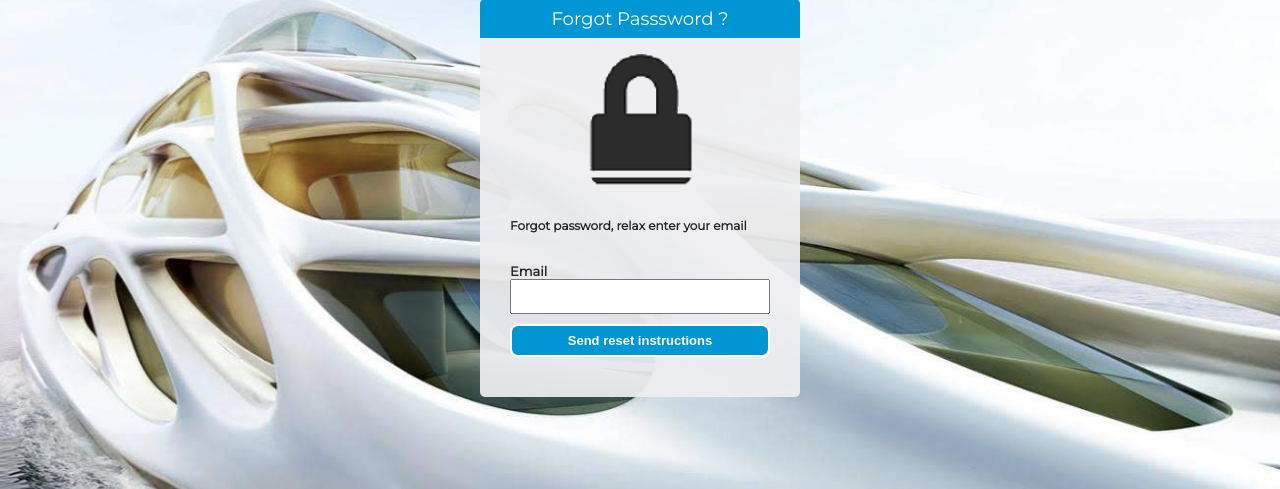
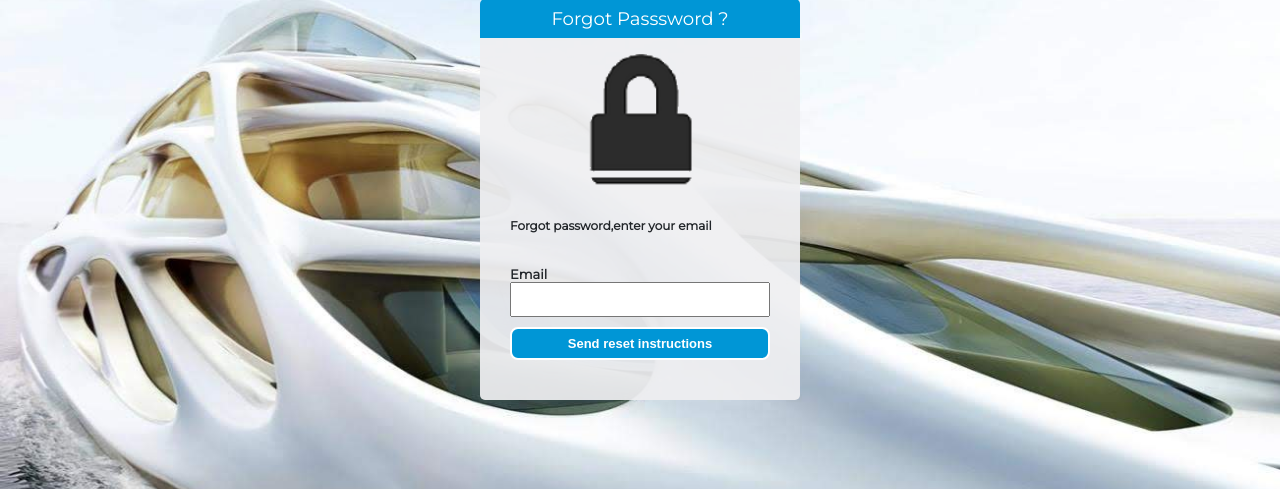
Before and after one commit to KabakiAntony/Bucketlist, a Flask app: page /u/reset in a window 1280 px wide. Shown: the part 101-590 px from the top of the page. Run offline with Flask 2, Linux system fonts and the light colour scheme; parts of the project's set-up code (start-up, migrations or seed data) failed here and were passed over; some libraries are stand-ins or nearby versions.

Commit message:
Modified various elements to smoothen styling

```diff
--- a/app/templates/index.html
+++ b/app/templates/index.html
@@ -12,7 +12,7 @@
     <link href="https://fonts.googleapis.com/css2?family=Montserrat&display=swap" rel="stylesheet">
     <link rel="icon" href="{{ url_for('static', filename='images/favicon.ico') }}" type="image/gif" sizes="48x48">
     <link rel="stylesheet" href="{{ url_for('static', filename='css/main.css') }}">
-    <script defer src="{{ url_for('static', filename='js/main.js')}}"></script>
+    <script defer src="{{ url_for('static', filename='js/signin.js')}}"></script>
     <title>BucketList</title>
 </head>
 <body>
--- a/app/templates/reset.html
+++ b/app/templates/reset.html
@@ -12,7 +12,7 @@
     <link href="https://fonts.googleapis.com/css2?family=Montserrat&display=swap" rel="stylesheet">
     <link rel="icon" href="{{ url_for('static', filename='images/favicon.ico') }}" type="image/gif" sizes="48x48">
     <link rel="stylesheet" href="{{ url_for('static', filename='css/main.css') }}">
-    <script defer src="{{ url_for('static', filename='js/main.js')}}"></script>
+    <script defer src="{{ url_for('static', filename='js/reset.js')}}"></script>
     <title>BucketList</title>
 </head>
 <body class="sign-up">
@@ -33,10 +33,11 @@
                 <div id="form-container" class="reset-form">
                     <h2 class="form-header">Forgot Passsword ?</h2>
                     <img src="{{ url_for('static', filename='images/padlock.png') }}" alt="Reset Img" id="reset-img">
-                    <div class="text-center" id="reset-text-center">Forgot password, relax enter your email</div>
+                    <div class="text-center" id="reset-text-center">Forgot password,enter your email</div>
                     <form  class="form" id="resetForm" method="POST">
+                    <div class="error" id="error-email"></div>
                     <label >Email</label>
-                    <input type="email" class="input" id="resetEmail" name="resetEmail" >
+                    <input type="email" class="input" id="upEmail" name="upEmail" >
                     <input type="submit" id="resetSubmit" class="submit" value="Send reset instructions">
                    </form>
                 </div>
@@ -49,7 +50,7 @@
                 <div class="close">+</div>
                 <h2 class="form-header">Sign In</h2>
                 <div class="text-center"><img src="{{ url_for('static', filename='images/login-avatar.png') }}" alt="Avatar"></div>
-                <form  class="form" id="inForm" method="POST">
+                <form  class="form" id="resetForm" method="POST">
                 <div class="error" id="in-error-email"></div>
                 <label >Email</label>
                 <input type="email" class="input" id="inEmail" name="inEmail" >
@@ -57,7 +58,7 @@
                 <label >Password</label>
                 <input type="password" class="input" id="inPassword" name="inPassword" autocomplete="on">
                 <input type="submit" id="inSubmit" class="submit" value="Sign me in">
-                <div class="text-center"><a href="/u/reset">Forgot password ?</a></div>
+                <!-- <div class="text-center"><a href="/u/reset">Forgot password ?</a></div> -->
                 <div class="text-center">Don't have an account? <a href="/u/signup">Sign up</a></div>
                </form>
               </div>
--- a/app/templates/signup.html
+++ b/app/templates/signup.html
@@ -12,7 +12,8 @@
     <link href="https://fonts.googleapis.com/css2?family=Montserrat&display=swap" rel="stylesheet">
     <link rel="icon" href="{{ url_for('static', filename='images/favicon.ico') }}" type="image/gif" sizes="48x48">
     <link rel="stylesheet" href="{{ url_for('static', filename='css/main.css') }}">
-    <script defer src="{{ url_for('static', filename='js/main.js')}}"></script>
+    <script defer src="{{ url_for('static', filename='js/signup.js')}}"></script>
+    <script defer src="{{ url_for('static', filename='js/signin.js')}}"></script>
     <title>BucketList</title>
 </head>
 <body class="sign-up">
```
